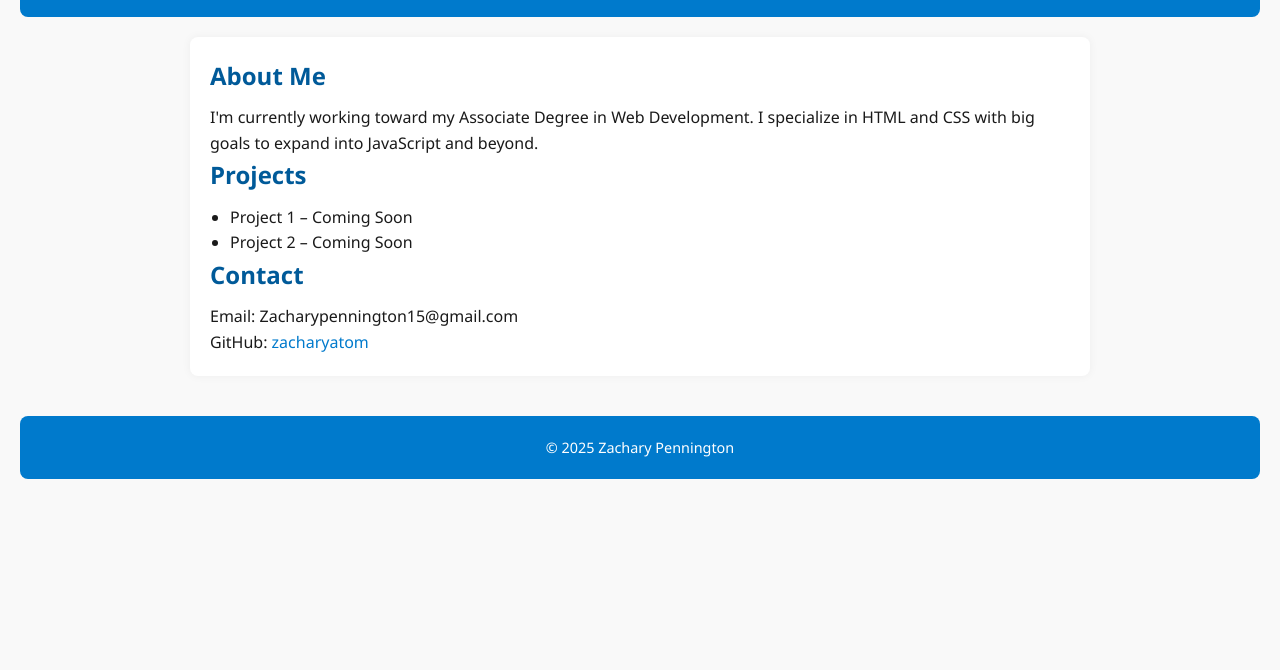
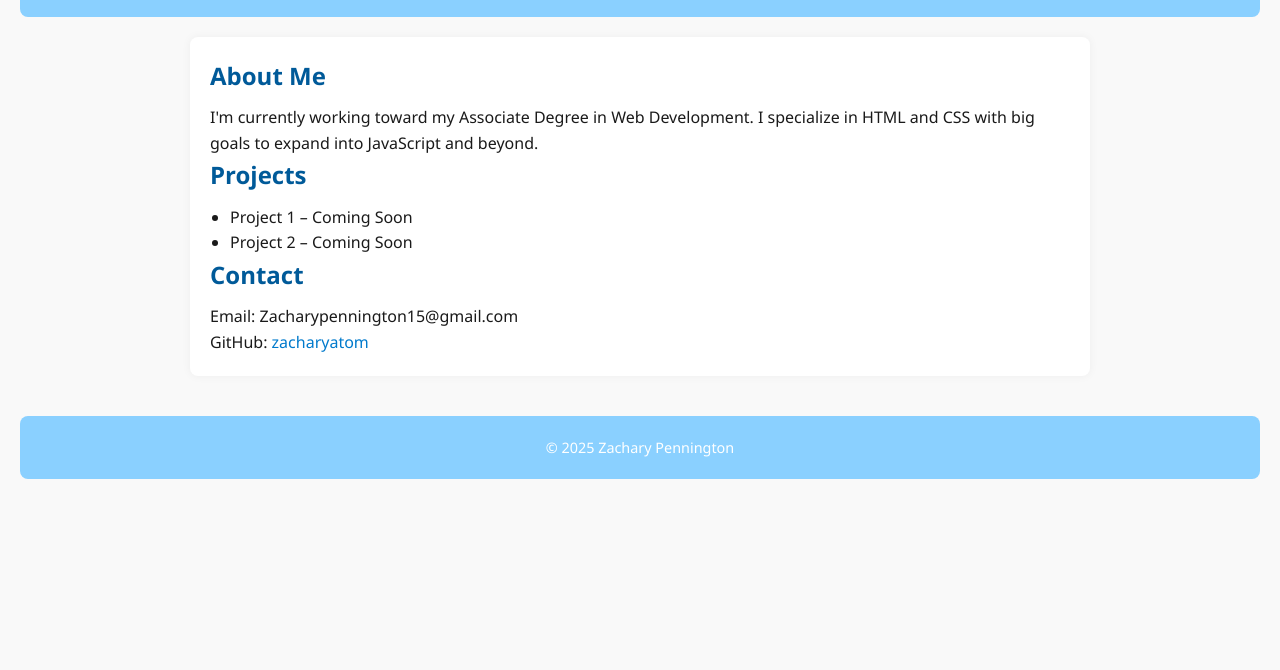
Before and after one commit to Zacharyatom/zacharyatom.github.io, a plain HTML site: page index.html in a window 1280 px wide. Shown: the part 130-800 px from the top of the page. Drawn offline with Linux system fonts and the light colour scheme.

Commit message:
background color change

```diff
--- a/style.css
+++ b/style.css
@@ -15,7 +15,7 @@
 
 
   header, footer {
-    background-color: #007ACC;
+    background-color: #8ad0ff;
     color: white;
     text-align: center;
     padding: 20px;
```
